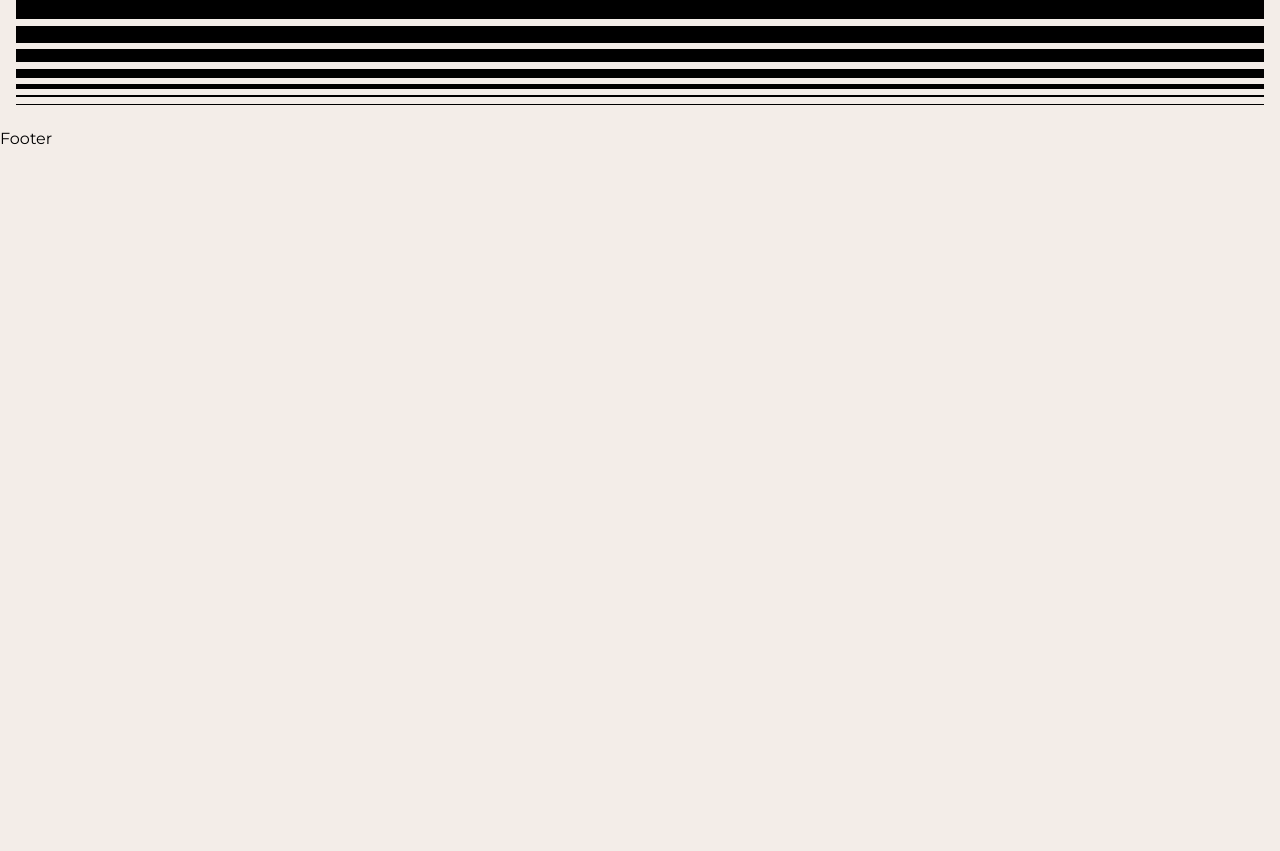
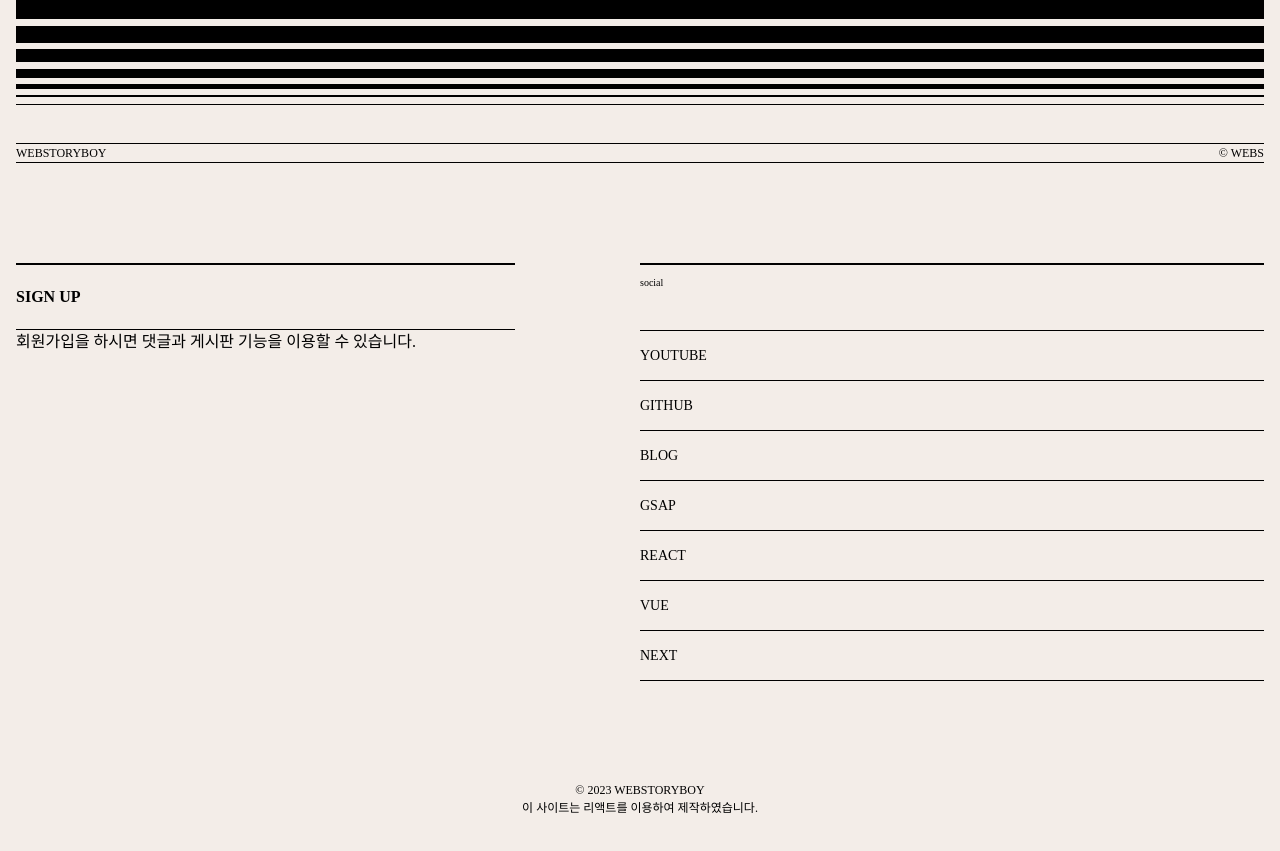
Before and after one commit to ResYejin23/port2023-react, a React (Create React App) app: page / in a window 1280 px wide. Shown: the part 6180-7031 px from the top of the page. Before the commit the page ends 6331 px from the top, so only its background shows below. Built offline with nearby package versions, Linux system fonts and the light colour scheme; a small style sheet from the web is missing; a web font is replaced by a local one.

Commit message:
Footer Succ!!

```diff
--- a/src/assets/scss/section/_footer.scss
+++ b/src/assets/scss/section/_footer.scss
@@ -0,0 +1,103 @@
+#footer {
+  font-family: var(--mainKor-font);
+}
+.footer__inner {
+  padding: 16px;
+
+  .footer__text {
+    font-size: 12px;
+    text-transform: uppercase;
+    border-top: 1px solid var(--black);
+    border-bottom: 1px solid var(--black);
+    display: flex;
+    justify-content: space-between;
+  }
+  .footer__info {
+    display: flex;
+    justify-content: space-between;
+    margin: 100px 0;
+
+    @media (max-width: 800px) {
+      flex-direction: column;
+    }
+
+    .left {
+      width: 40%;
+
+      @media (max-width: 800px) {
+        width: 100%;
+      }
+
+      .title {
+        border-top: 2px solid var(--black);
+        border-bottom: 1px solid var(--black);
+        padding: 20px 0;
+        text-transform: uppercase;
+        font-weight: 700;
+        background: url(../../img/arrow.svg) no-repeat right 20px;
+        transition: all 0.3s;
+
+        &:hover {
+          background-color: var(--black400);
+          padding-left: 10px;
+          border-color: transparent;
+        }
+      }
+      .desc {
+        font-size: 12px;
+        padding-top: 20px;
+
+        @media (max-width: 800px) {
+          margin-bottom: 40px;
+        }
+      }
+    }
+
+    .right {
+      width: 50%;
+
+      @media (max-width: 800px) {
+        width: 100%;
+      }
+
+      h3 {
+        border-top: 2px solid var(--black);
+        font-size: 10px;
+        margin-bottom: 40px;
+        padding-top: 10px;
+      }
+      ul {
+        border-top: 1px solid var(--black);
+
+        li {
+          border-bottom: 1px solid var(--black);
+
+          a {
+            padding: 14px 0;
+            font-size: 14px;
+            display: inline-block;
+            text-transform: uppercase;
+          }
+          em {
+            font-size: 12px;
+            padding-left: 10px;
+            opacity: 0;
+            transition: all 0.3s;
+          }
+
+          &:hover {
+            em {
+              opacity: 1;
+            }
+          }
+        }
+      }
+    }
+  }
+  .footer__right {
+    text-align: center;
+    text-transform: uppercase;
+    font-size: 12px;
+    margin-bottom: 20px;
+  }
+}
--- a/src/components/Footer.jsx
+++ b/src/components/Footer.jsx
@@ -1,7 +1,77 @@
 import React from "react";
 
+const footerText = [
+  {
+    title: "youtube",
+    desc: "유튜브에 오시면 더 많은 강의를 볼 수 있습니다.",
+    link: "https://www.youtube.com/@Webstoryboy",
+  },
+  {
+    title: "github",
+    desc: "깃헙에 오시면 더 많은 소스를 볼 수 있습니다.",
+    link: "https://github.com/webstoryboy",
+  },
+  {
+    title: "blog",
+    desc: "블러그에 오시면 더 많은 정보를 볼 수 있습니다.",
+    link: "https://webstoryboy.co.kr",
+  },
+  {
+    title: "gsap",
+    desc: "GSAP에 오시면 더 많은 강의를 볼 수 있습니다.",
+    link: "https://www.youtube.com/playlist?list=PL4UVBBIc6giL8-6jvrClimg0cFL-Muqiq",
+  },
+  {
+    title: "react",
+    desc: "리액트로 만든 사이트를 같이 만들어 봅니다.",
+    link: "https://github.com/webstoryboy/port2023-react",
+  },
+  {
+    title: "vue",
+    desc: "뷰로 만든 사이트를 같이 만들어 봅니다.",
+    link: "https://github.com/webstoryboy/port2023-vue",
+  },
+  {
+    title: "next",
+    desc: "넥스트로 만든 사이트를 같이 만들어 봅니다.",
+    link: "https://github.com/webstoryboy/port2023-next",
+  },
+];
+
 const Footer = () => {
-  return <div>Footer</div>;
+  return (
+    <footer id="footer" role="contentinfo">
+      <div className="footer__inner">
+        <div className="footer__text">
+          <span>webstoryboy</span>
+          <span>© webs</span>
+        </div>
+        <div className="footer__info">
+          <div className="left">
+            <div className="title">
+              <a href="/">sign up</a>
+            </div>
+            <p>회원가입을 하시면 댓글과 게시판 기능을 이용할 수 있습니다.</p>
+          </div>
+          <div className="right">
+            <h3>social</h3>
+            <ul>
+              {footerText.map((footer, key) => (
+                <li key={key}>
+                  <a href={footer.link}>{footer.title}</a>
+                  <em>{footer.desc}</em>
+                </li>
+              ))}
+            </ul>
+          </div>
+        </div>
+        <div className="footer__right">
+          © 2023 webstoryboy
+          <br />이 사이트는 리액트를 이용하여 제작하였습니다.
+        </div>
+      </div>
+    </footer>
+  );
 };
 
 export default Footer;
```
Also changed, not shown: src/assets/img/arrow.svg (added).
